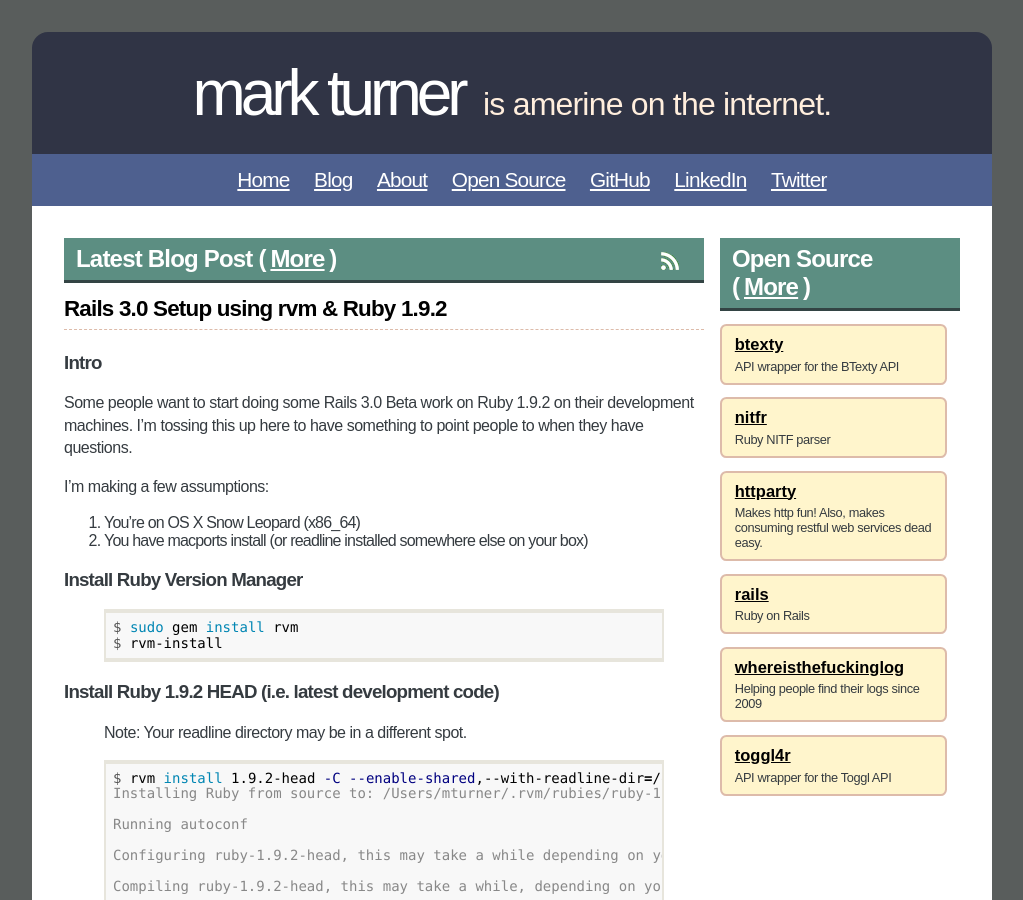
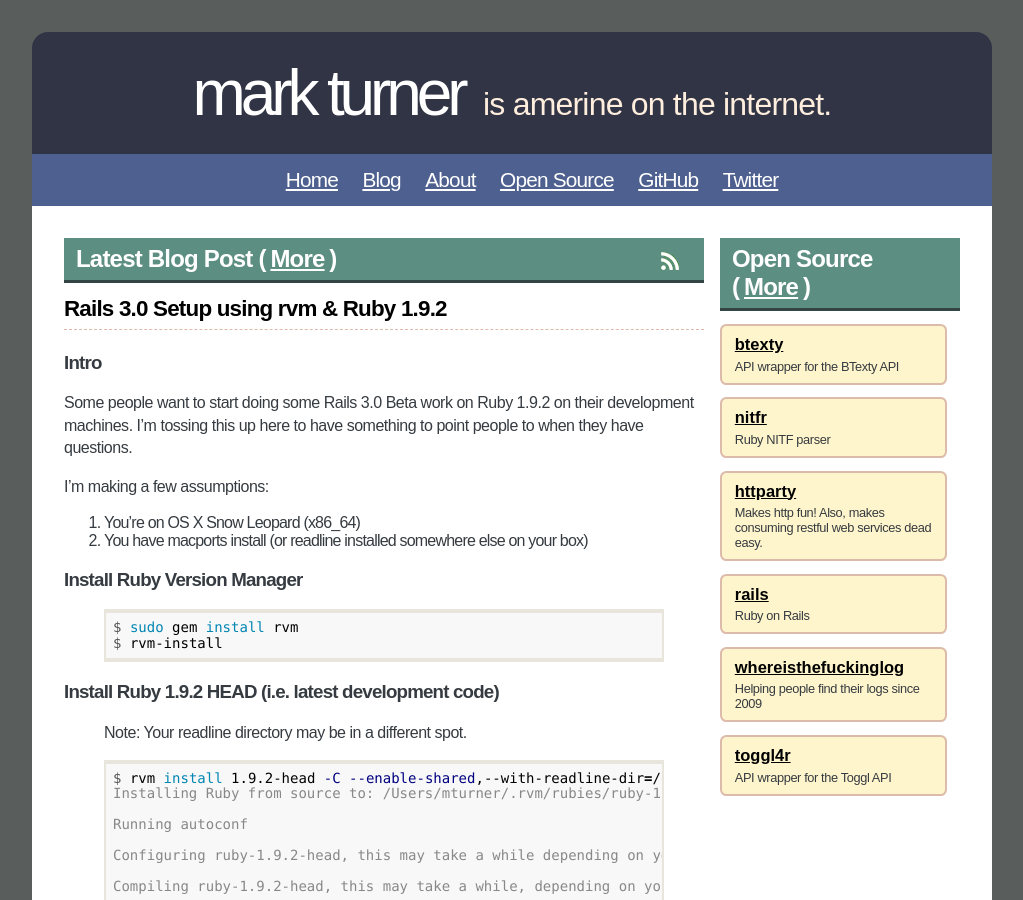
Before and after one commit to amerine/amerine.github.com, a Jekyll site: the page built from index.html, in a window 1280 px wide and 900 px high. Shown: the whole window, without its empty margins (128-1151 px from the left). Built offline with Jekyll 4.4.1, drawn with Linux system fonts in a browser that asks for light colours; comment, search, counter and statistics services are not loaded.

Commit message:
No need for a LinkedIn link

```diff
--- a/_layouts/master.html
+++ b/_layouts/master.html
@@ -29,7 +29,6 @@
           <li><a href='/about.html' title="About">About</a></li>
           <li><a href='/open-source.html' title="Open Source">Open Source</a></li>
           <li><a href='http://github.com/amerine' target='_blank' rel='me' title="Github">GitHub</a></li>
-          <li><a href='http://www.linkedin.com/in/markaturner' target='_blank' rel='me' title="LinkedIn">LinkedIn</a></li>
           <li><a href='http://twitter.com/amerine' target='_blank' rel='me' title="Twitter">Twitter</a></li>
         </ul>
       </div>
```
